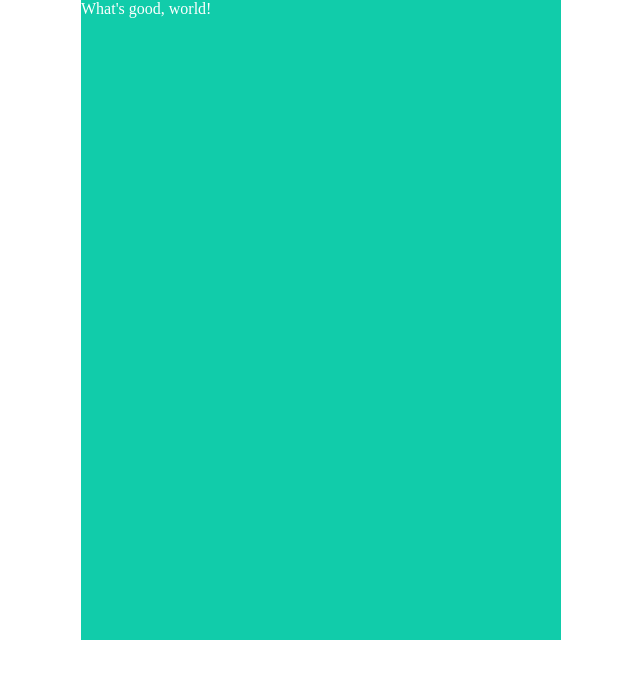
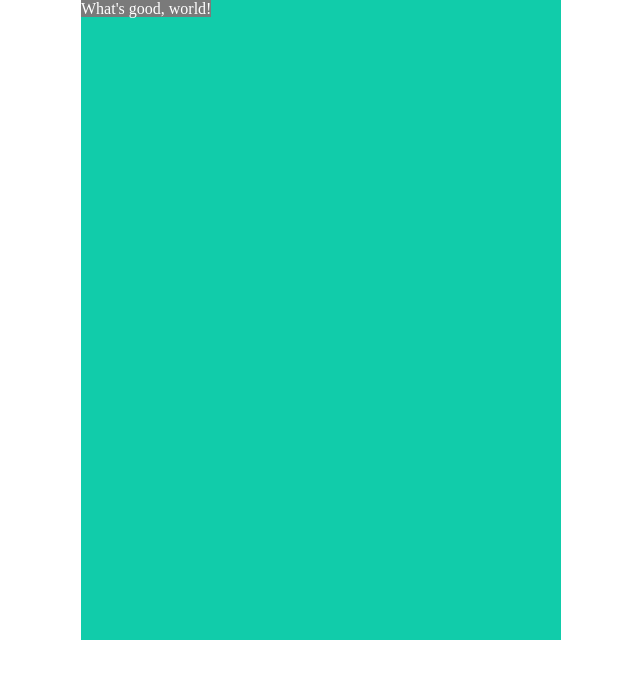
Before and after one commit to SomaRasu/somarasu.github.io, a plain HTML site: page index.html in a window 1280 px wide. Shown: the whole page, without its empty margins (319-959 px from the left). Drawn offline with Linux system fonts and the light colour scheme.

Commit message:
css update
css update

```diff
--- a/styles/main.css
+++ b/styles/main.css
@@ -7,4 +7,4 @@ html, body { margin: 0; padding: 0 }
     margin: 0px auto;
 }
 
-.mySpan { width: 120px; }
+.mySpan { width: 100%; background-color: #7a7a7a; text-align: center; }
```
